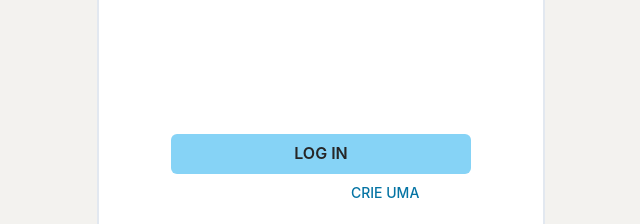
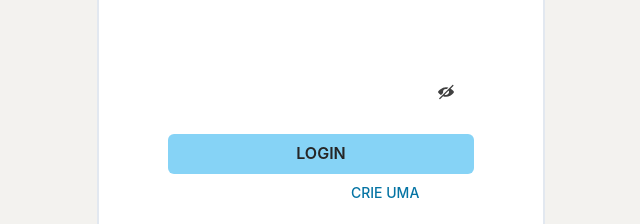
Before and after one commit to RenanLopesIF/travelers, a React (Vite) app: page / in a window 1280 px wide. Shown: the part 196-420 px from the top of the page, without its empty margins (319-959 px from the left). Built offline with nearby package versions, Linux system fonts and the light colour scheme.

Commit message:
feat: add onSubmit logical into login

```diff
--- a/src/pages/Login.tsx
+++ b/src/pages/Login.tsx
@@ -1,10 +1,52 @@
-import { Box, Button, Center, Image, Input, Link, Text, VStack } from '@chakra-ui/react';
-import React from 'react';
+import { ViewIcon, ViewOffIcon } from '@chakra-ui/icons';
+import {
+  Box,
+  Button,
+  Center,
+  IconButton,
+  Image,
+  Input,
+  InputGroup,
+  InputRightElement,
+  Link,
+  Spinner,
+  Text,
+  useToast,
+  VStack,
+} from '@chakra-ui/react';
+import React, { useRef, useState } from 'react';
 import Container from '../components/Container';
 
 function Login(): React.ReactElement {
+  const toast = useToast();
+  const inputUserRef = useRef<HTMLInputElement>(null);
+  const inputPasswordRef = useRef<HTMLInputElement>(null);
+  const [isSubmiting, setIsSubmiting] = useState<boolean>(false);
+  const [showPassword, setShowPassword] = useState<boolean>(false);
+
+  function handleShowPassword() {
+    setShowPassword((prev) => !prev);
+  }
+
   function onSubmit() {
-    document.location = '/home';
+    setIsSubmiting(true);
+    toast.closeAll();
+    const username = inputUserRef.current?.value;
+    const password = inputPasswordRef.current?.value;
+    if (username === 'renanlopes' && password === 'renan123') {
+      document.location = '/home';
+    } else {
+      toast({
+        title: 'Usuário ou senha incorreto.',
+        variant: 'top-accent',
+        position: 'top',
+        isClosable: true,
+        status: 'warning',
+        duration: 1750,
+      });
+    }
+
+    setIsSubmiting(false);
   }
 
   return (
@@ -15,14 +57,52 @@ function Login(): React.ReactElement {
             <Image src="../../resources/logo.png" />
           </Box>
           <VStack spacing={4} flex={1} w="full" py={4}>
-            <Input colorScheme="primary" placeholder="Usuário" />
-            <Input colorScheme="primary" placeholder="Senha" />
+            <Input ref={inputUserRef} colorScheme="primary" placeholder="Usuário" />
+            <InputGroup size="md">
+              <Input
+                type={showPassword ? 'text' : 'password'}
+                ref={inputPasswordRef}
+                colorScheme="primary"
+                placeholder="Senha"
+              />
+              <InputRightElement width="3.5em">
+                <IconButton
+                  variant="unstyled"
+                  onClick={handleShowPassword}
+                  aria-label={showPassword ? 'Mostrar senha' : 'Esconder senha'}
+                  icon={
+                    showPassword ? (
+                      <ViewIcon color="gray.700" />
+                    ) : (
+                      <ViewOffIcon color="gray.700" />
+                    )
+                  }
+                />
+              </InputRightElement>
+            </InputGroup>
           </VStack>
-          <Button colorScheme="primary" w="full" onClick={onSubmit}>
-            LOG IN
+          <Button
+            colorScheme="primary"
+            w="full"
+            onClick={onSubmit}
+            disabled={isSubmiting}
+            _disabled={{ opacity: 0.6, cursor: 'not-allowed' }}
+          >
+            LOGIN
+            {isSubmiting && <Spinner ml={3} />}
           </Button>
           <Text fontSize="sm" fontWeight={500}>
-            NÃO TEM CONTA? {<Link color="primary.600">CRIE UMA</Link>}
+            NÃO TEM CONTA?{' '}
+            {
+              <Link
+                color="primary.600"
+                href={!isSubmiting ? '/#' : undefined}
+                opacity={!isSubmiting ? 1 : 0.6}
+                cursor={!isSubmiting ? 'pointer' : 'not-allowed'}
+              >
+                CRIE UMA
+              </Link>
+            }
           </Text>
         </VStack>
       </Container>
```
